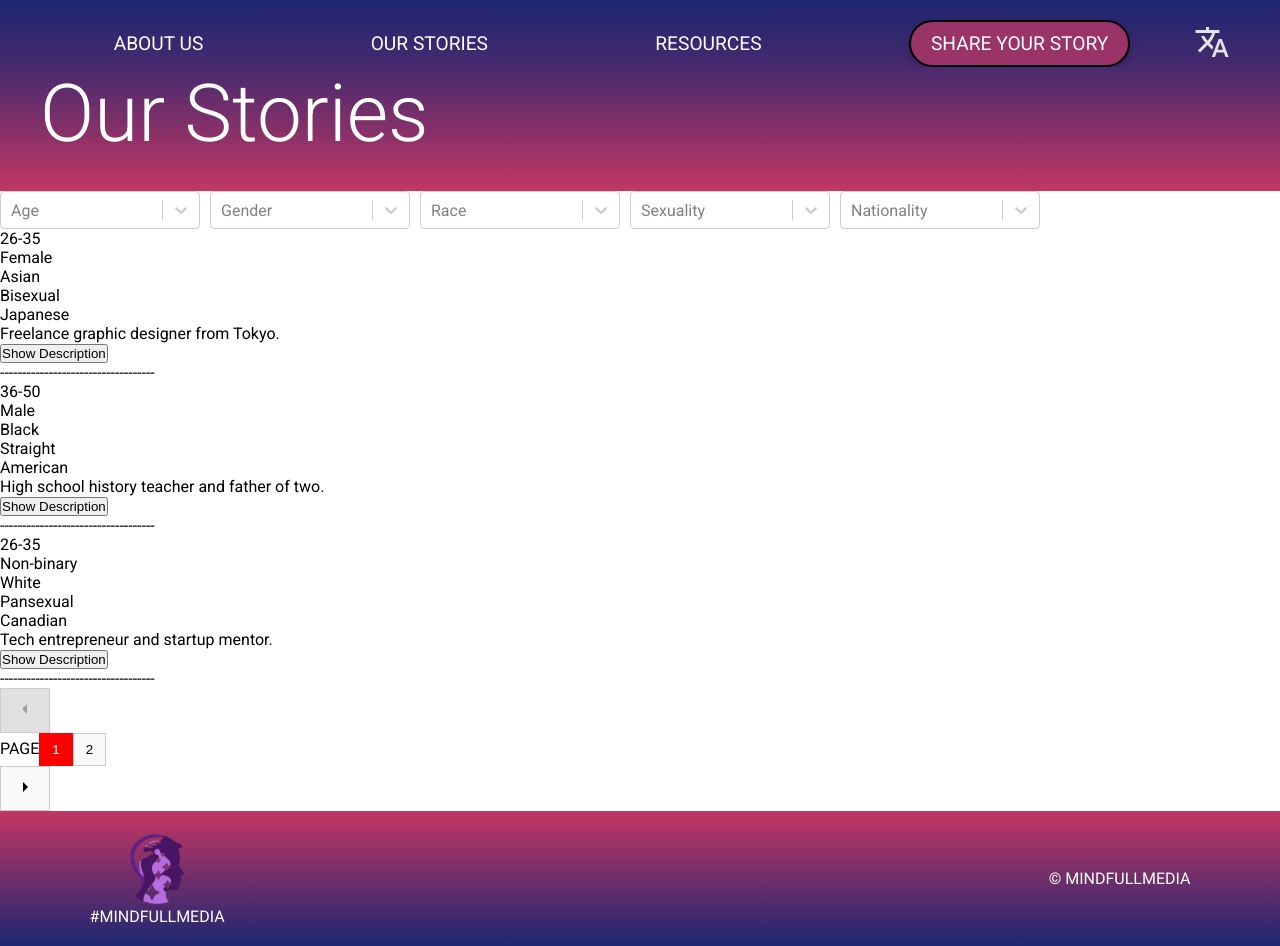
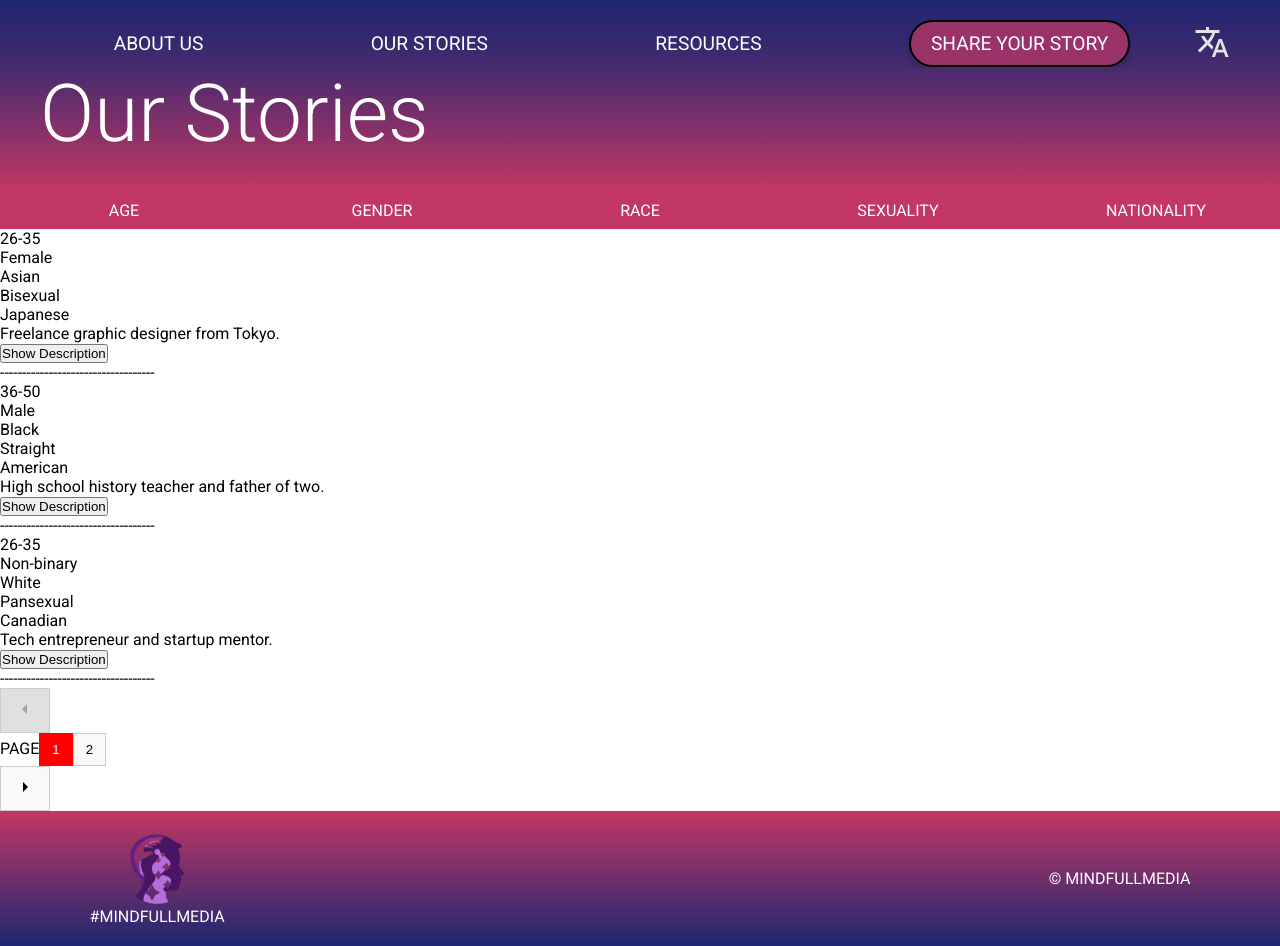
Before and after one commit to Xelo04/Mindful-Media, a React (Vite) app: page /our-stories in a window 1280 px wide. Built offline with nearby package versions, Linux system fonts and the light colour scheme.

Commit message:
Refactor Filter component styles and improve placeholder behavior

```diff
--- a/src/components/filtered-list/filters/filter/Filter.tsx
+++ b/src/components/filtered-list/filters/filter/Filter.tsx
@@ -38,26 +38,24 @@ function Filter({ options, onSelectionChange, placeholderName }: FilterProps) {
       onSelectionChange(null);
     }
   };
-  // const customStyles = {
-  //   control: (provided: any) => ({
-  //     ...provided,
-  //     backgroundColor: "red",
-  //     border: "1px solid #ccc",
-  //     boxShadow: "none",
-  //     "&:hover": {
-  //       border: "1px solid #aaa",
-  //     },
-  //   }),
-  // };
+
+  const customStyles = {
+    noOptionsMessage: (base: any) => ({
+      ...base,
+      color: "white",
+      padding: "5px",
+    }),
+  };
 
   return (
     <div className="filter-container">
       <Select
         isMulti
         classNamePrefix="filter"
-        // styles={customStyles}
+        styles={customStyles}
         options={options}
-        placeholder={`${placeholderName}`}
+        noOptionsMessage={() => "All options selected"}
+        placeholder={`${placeholderName.toUpperCase()}`}
         value={selectedOptions}
         onChange={handleChange}
       />
--- a/src/components/filtered-list/filters/filter/filter.scss
+++ b/src/components/filtered-list/filters/filter/filter.scss
@@ -1,27 +1,71 @@
+@use "../../../../styles/variables.scss" as constants;
+
 .filter-container {
+  width: 100%;
+
+  .filter__indicator-separator {
+    display: none;
+  }
+
+  .filter__placeholder {
+    color: constants.$white-color;
+  }
+
+  .filter__menu {
+    background-color: constants.$soft-bg;
+    border: 2px solid constants.$black-color;
+  }
+
+  // Changes to the filter input
+  .filter__multi-value {
+    background: constants.$soft-bg;
+    color: red;
+    border: 2px solid black;
+    border-radius: 5px;
+  }
+  .filter__multi-value__label {
+    color: white;
+  }
+  .filter__multi-value__remove {
+    color: red;
+    cursor: pointer;
+    &:hover {
+      background-color: red;
+      color: black;
+    }
+  }
+
+  // The "x" (remove) icon for all selected options
+  .filter__clear-indicator {
+    display: none;
+  }
+
   .filter__control {
-    background-color: white;
-    border: 1px solid #ccc;
+    cursor: pointer;
+
+    background-color: constants.$soft-bg;
+    border: none;
+    border-radius: 0;
     box-shadow: none;
-    min-width: 200px;
+    text-align: center;
+  }
 
+  .filter__dropdown-indicator {
+    display: none;
+    color: constants.$white-color;
+    transition: color 0.2s;
     &:hover {
-      border-color: pink;
+      color: constants.$black-color;
     }
   }
 
   .filter__option {
-    background-color: white;
-    color: #333;
+    background-color: constants.$soft-bg;
+    color: constants.$white-color;
 
     &--is-focused {
       background-color: pink;
-      color: #000;
-    }
-
-    &--is-selected {
-      background-color: #ddd;
-      color: #000;
+      color: constants.$black-color;
     }
   }
 }
--- a/src/components/filtered-list/filters/filters.scss
+++ b/src/components/filtered-list/filters/filters.scss
@@ -1,7 +1,11 @@
+@use "../../../styles/variables.scss" as constants;
+
 .filters-container {
   .filters {
     display: flex;
     flex-direction: row;
+    align-items: center;
     gap: 10px;
+    background: constants.$soft-bg;
   }
 }
```
